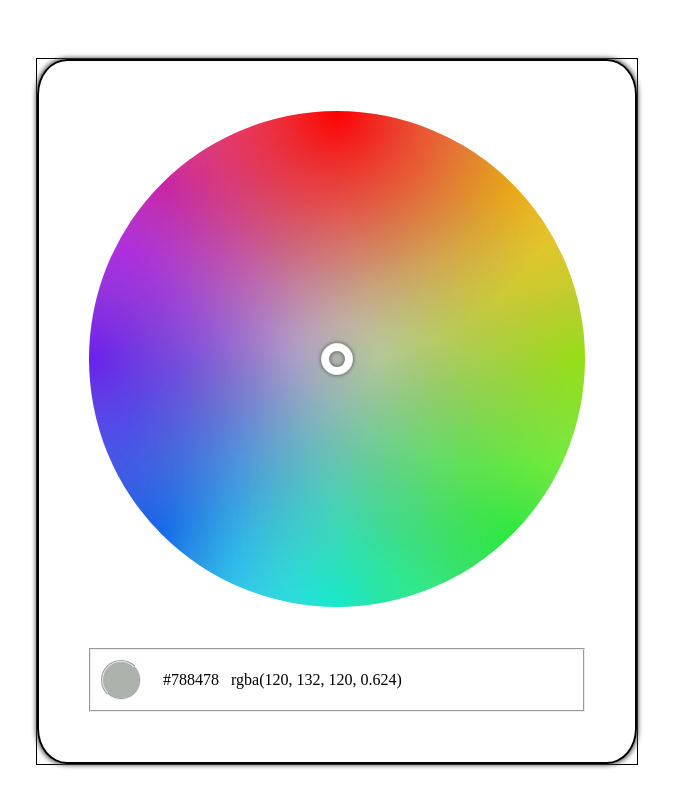
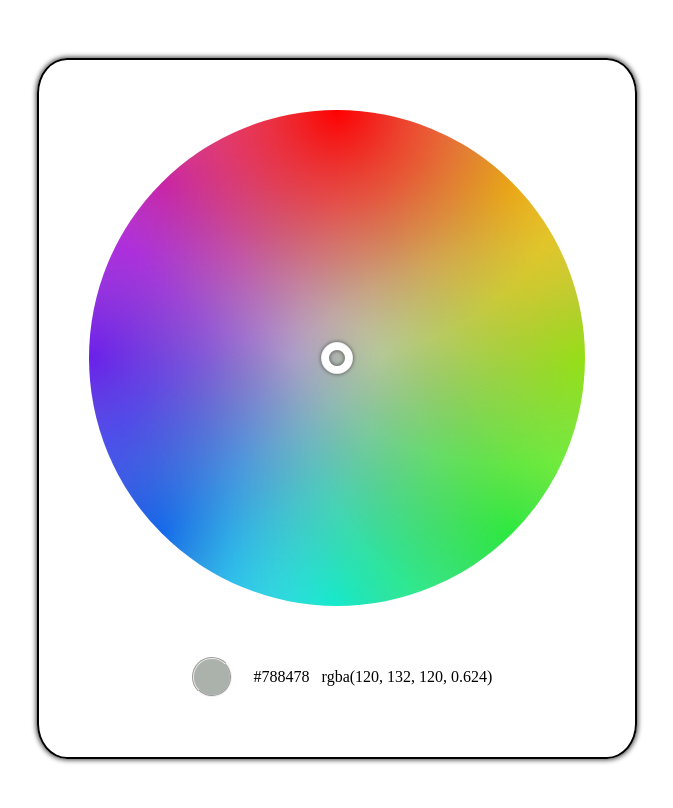
Before and after one commit to proamateurr/color-picker-project, a plain HTML site: page index.html in a window 1280 px wide. Shown: the whole page, without its empty margins (303-976 px from the left). Drawn offline with Linux system fonts and the light colour scheme.

Commit message:
fixed visual mistakes on the swatches and borders

```diff
--- a/styles.css
+++ b/styles.css
@@ -13,7 +13,6 @@ div {
 }
 
 .container {
-    border: 1px solid;
     margin: 50px;
 }
 
@@ -43,8 +42,8 @@ div {
     margin-top: 16px;
     display: flex;
     align-items: center;
+    justify-content: center;
     gap: 12px;
-    border: 2px groove;
 }
 
 #color-swatch {
```
